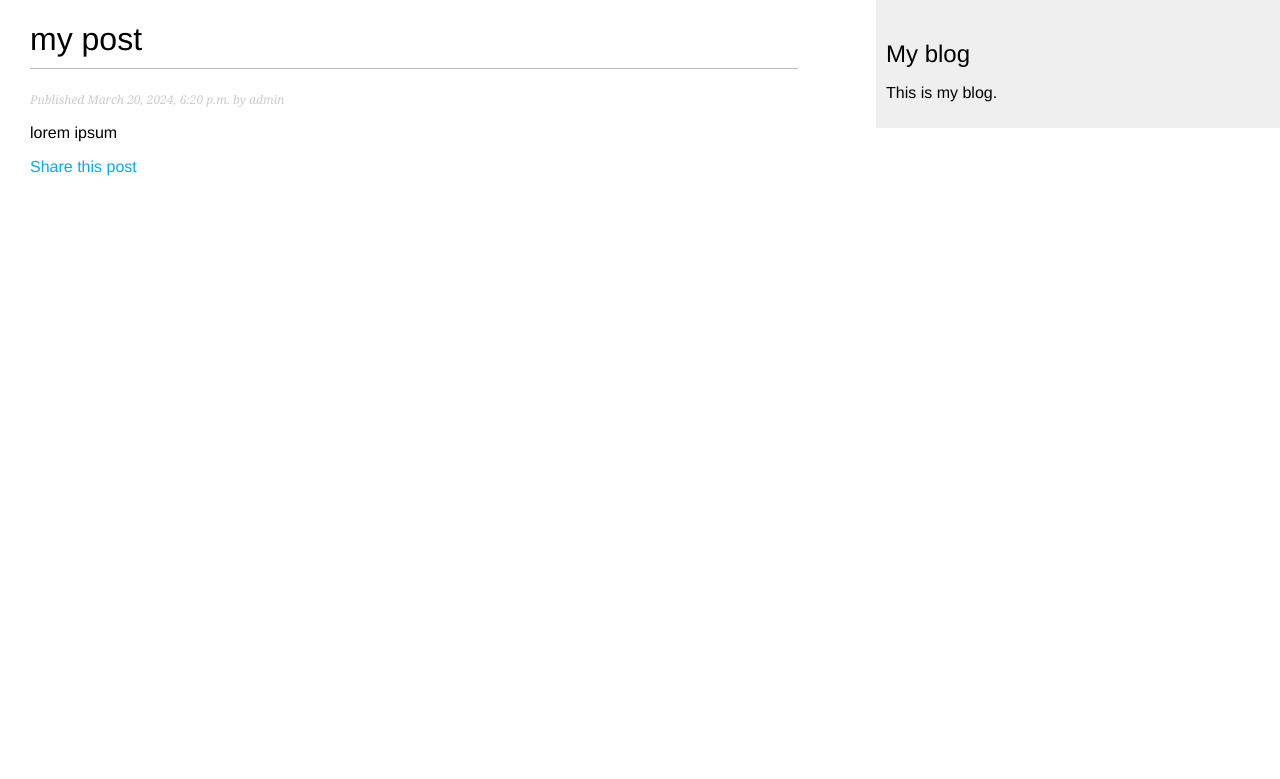
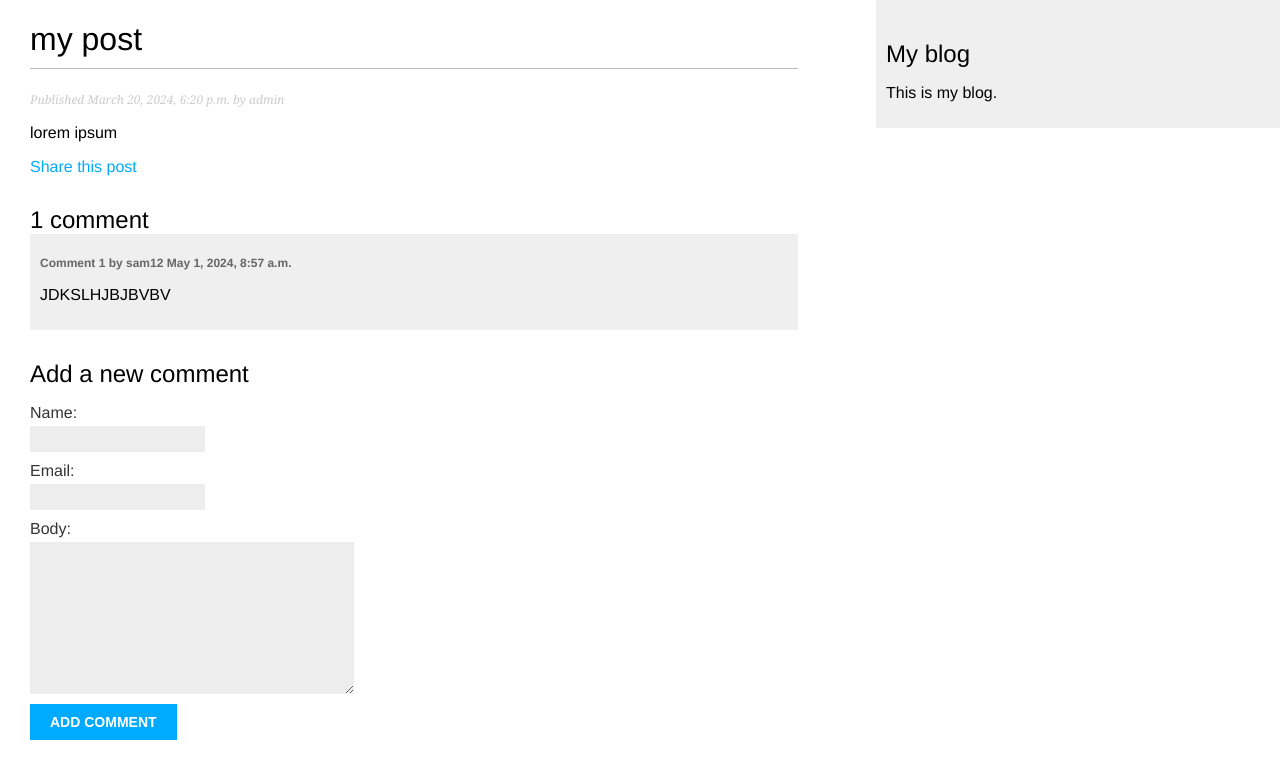
Before and after one commit to H-Shaikh/blog-app, a Django app: a page that uses mysite/blog/templates/blog/post/detail.html in a window 1280 px wide. Shown: the top 779 px of the page. Run offline with Django 4.2, Linux system fonts and the light colour scheme; data comes from the database, SQL or seed files in the repository; both versions use the stored data as it was after the commit.

Commit message:
COMMENTS ADD DELETE

```diff
--- a/mysite/blog/forms.py
+++ b/mysite/blog/forms.py
@@ -1,4 +1,5 @@
 from django import forms
+from .models import Comment
 
 
 class EmailPostForm(forms.Form):
@@ -7,3 +8,11 @@ class EmailPostForm(forms.Form):
     to = forms.EmailField()
     comments = forms.CharField(required=False,
                                widget=forms.Textarea)
+
+# using ModelForm
+
+class CommentForm(forms.ModelForm):
+
+    class Meta:
+        model = Comment
+        fields = ['name', 'email', 'body']
--- a/mysite/blog/models.py
+++ b/mysite/blog/models.py
@@ -50,5 +50,22 @@ class Post(models.Model):
                              self.slug])
 
 
-# class Comment(models.Model):
-#     post =- models.ForeignKey(Post, on_delete=models.CASCADE, related_name='comments')
+class Comment(models.Model):
+    post = models.ForeignKey(Post,
+                              on_delete=models.CASCADE,
+                              related_name='comments')
+    name = models.CharField(max_length=80)
+    email = models.EmailField()
+    body = models.TextField()
+    created = models.DateTimeField(auto_now_add=True)
+    updated  = models.DateField(auto_now=True)
+    active = models.BooleanField(default=True)
+
+    class Meta:
+        ordering = ['created']
+        indexes = [
+            models.Index(fields=['created'])
+            ]
+
+    def __str__(self) :
+        return f'Comment by {self.name}on {self.post}'
--- a/mysite/blog/templates/blog/post/detail.html
+++ b/mysite/blog/templates/blog/post/detail.html
@@ -13,4 +13,26 @@
     Share this post
     </a>
   </p>
+
+    {% with comments.count as total_comments %}
+      <h2>
+        {{ total_comments }} comment {{ total_comments|pluralize }}
+      </h2>
+
+    {% endwith %}
+
+
+    {% for comment in comments  %}
+      <div class="comment">
+        <p class="info">
+          Comment {{ forloop.counter }} by {{ comment.name }}
+          {{ comment.created }}
+        </p>
+        {{ comment.body|linebreaks }}
+      </div>
+    {% empty %}
+      <p>There are no comments.</p>
+    {% endfor %}
+    {% include "blog/post/includes/comment_form.html" %}
+
 {% endblock %}
--- /dev/null
+++ b/mysite/blog/templates/blog/post/includes/comment_form.html
@@ -0,0 +1,6 @@
+<h2>Add a new comment</h2>
+<form action="{% url 'blog:post_comment' post.id %}" method="post">
+{{ form.as_p }}
+{% csrf_token %}
+<p><input type="submit" value="Add comment"></p>
+</form>
--- a/mysite/blog/urls.py
+++ b/mysite/blog/urls.py
@@ -10,5 +10,9 @@ urlpatterns = [
     path('<int:year>/<int:month>/<int:day>/<slug:post>/',
          views.post_detail,
          name='post_detail'),
-    path('<int:post_id>/share/', views.post_share, name='post_share')
+    path('<int:post_id>/share/',
+         views.post_share, name='post_share'),
+    path('<int:post_id>/comment/',
+         views.post_comment, name='post_comment')
+
 ]
--- a/mysite/blog/views.py
+++ b/mysite/blog/views.py
@@ -1,8 +1,9 @@
 from django.shortcuts import render, get_object_or_404
-from .models import Post
+from .models import Post, Comment
 from django.core.paginator import Paginator
-from .forms import EmailPostForm
+from .forms import EmailPostForm, CommentForm
 from django.core.mail import send_mail
+from django.views.decorators.http import require_POST
 
 
 def post_list(request):
@@ -24,9 +25,15 @@ def post_detail(request, year, month, day, post):
                              publish__year=year,
                              publish__month=month,
                              publish__day=day)
+    # List of active comments for this post
+    comments = post.comments.filter(active=True)
+    # Form for users to comment
+    form = CommentForm()
     return render(request,
                   'blog/post/detail.html',
-                  {'post': post})
+                  {'post': post,
+                   'comments': comments,
+                   'form': form})
 
 
 def post_share(request, post_id):
@@ -60,4 +67,22 @@ def post_share(request, post_id):
 
     return render(request, "blog/post/share.html", {'post': post,
                                                     'form': form,
+
                                                     'sent': sent})
+@require_POST
+def post_comment(request, post_id):
+    post = get_object_or_404(Post, id=post_id, status=Post.Status.PUBLISHED)
+    comment = None
+    # A comment was post posted
+    form = CommentForm(data=request.POST)
+    if form.is_valid:
+        # Create a comment object without saving it to the database
+        comment = form.save(commit=False)
+        # Assign the post to  the comment
+        comment.post = post
+        # Save the comment to  the database
+        comment.save()
+    return render(request, 'blog/post/comment.html',
+                  {'post': post,
+                   'form': form,
+                   'comment': comment})
```
Also changed, not shown: mysite/blog/admin.py (+8 -1 lines), mysite/blog/templates/blog/post/comment.html (added, +10 -0 lines), mysite/blog/migrations/0003_comment_comment_blog_commen_created_0e6ed4_idx.py (added), mysite/db.sqlite3.
